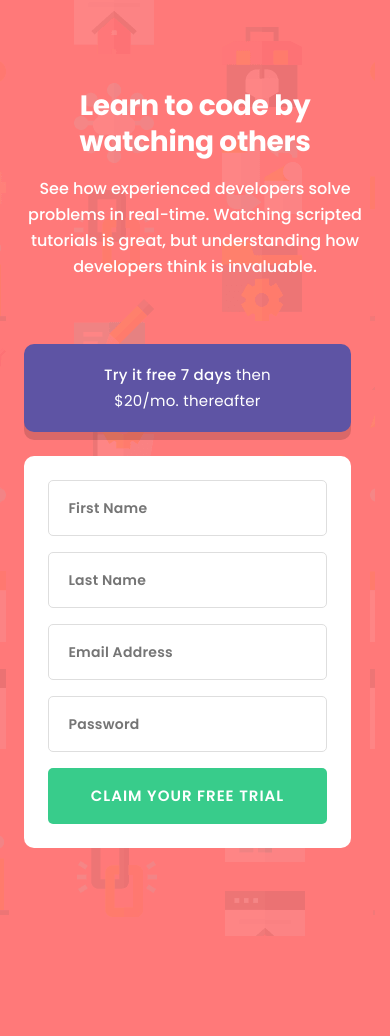
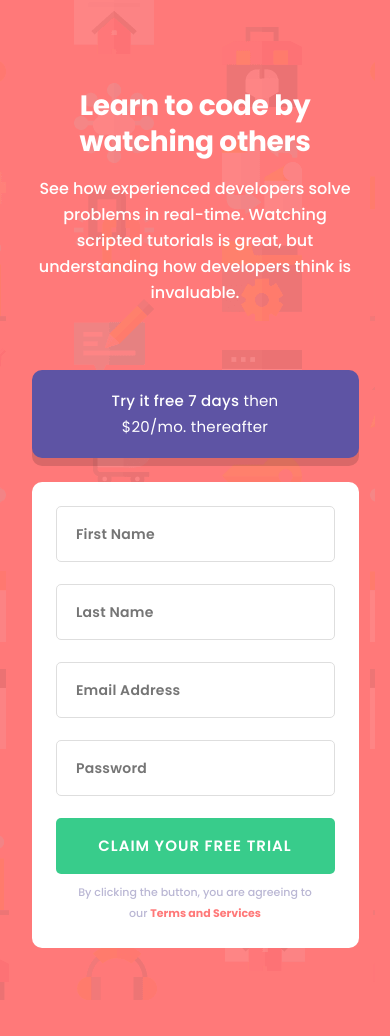
Before and after one commit to giorgisilagadze/sign-up-form-React, a React (Vite) app: page / in a window 390 px wide. Before the commit the page ends 936 px from the top, so only its background shows below. Built offline with nearby package versions, Linux system fonts and the light colour scheme.

Commit message:
mobile version is done

```diff
--- a/src/App.jsx
+++ b/src/App.jsx
@@ -2,6 +2,7 @@ import { GlobalStyles } from "./styled-components/Global.Styled";
 import { Helmet } from "react-helmet";
 import Title from "./components/Title";
 import SignUp from "./components/SignUp";
+import { MainDiv } from "./styled-components/Title.Styled";
 
 function App() {
   return (
@@ -13,10 +14,10 @@ function App() {
         />
       </Helmet>
       <GlobalStyles />
-      <div>
+      <MainDiv>
         <Title />
         <SignUp />
-      </div>
+      </MainDiv>
     </>
   );
 }
--- a/src/components/SignUp.jsx
+++ b/src/components/SignUp.jsx
@@ -4,6 +4,9 @@ import {
   SignUpDiv,
   StyledInput,
   StyledSubmit,
+  Terms,
+  TermsSpan,
+  ErrorTxt,
 } from "../styled-components/SignUp.Styled";
 import { useForm } from "react-hook-form";
 import { yupResolver } from "@hookform/resolvers/yup";
@@ -57,35 +60,43 @@ export default function SignUp() {
             placeholder="First Name"
             {...register("firstName")}
             border={errors.firstName ? "#FF7979" : "#DEDEDE"}
+            bg={errors.firstName ? "./images/icon-error.svg" : ""}
           />
-          <p>{errors.firstName?.message}</p>
+          <ErrorTxt>{errors.firstName?.message}</ErrorTxt>
 
           <StyledInput
             type="text"
             placeholder="Last Name"
             {...register("lastName")}
             border={errors.lastName ? "#FF7979" : "#DEDEDE"}
+            bg={errors.lastName ? "./images/icon-error.svg" : ""}
           />
-          <p>{errors.lastName?.message}</p>
+          <ErrorTxt>{errors.lastName?.message}</ErrorTxt>
 
           <StyledInput
             type="email"
             placeholder="Email Address"
             {...register("email")}
             border={errors.email ? "#FF7979" : "#DEDEDE"}
+            bg={errors.email ? "./images/icon-error.svg" : ""}
           />
-          <p>{errors.email?.message}</p>
+          <ErrorTxt>{errors.email?.message}</ErrorTxt>
 
           <StyledInput
             type="password"
             placeholder="Password"
             {...register("password")}
             border={errors.password ? "#FF7979" : "#DEDEDE"}
+            bg={errors.password ? "./images/icon-error.svg" : ""}
           />
-          <p>{errors.password?.message}</p>
+          <ErrorTxt>{errors.password?.message}</ErrorTxt>
 
           <StyledSubmit>CLAIM YOUR FREE TRIAL</StyledSubmit>
         </form>
+        <Terms>
+          By clicking the button, you are agreeing to our{" "}
+          <TermsSpan>Terms and Services</TermsSpan>
+        </Terms>
       </SignUpDiv>
     </div>
   );
--- a/src/styled-components/Global.Styled.js
+++ b/src/styled-components/Global.Styled.js
@@ -17,7 +17,5 @@ export const GlobalStyles = createGlobalStyle`
         height: 100%;
         display: flex;
         justify-content: center;
-        /* align-items: center; */
-        padding: 88px 24px;
     }
 `
--- a/src/styled-components/SignUp.Styled.js
+++ b/src/styled-components/SignUp.Styled.js
@@ -45,6 +45,10 @@ export const StyledInput = styled.input`
     line-height: 26px;
     letter-spacing: 0.25px;
     color: #3D3B48;
+    background-image: url(${({bg}) => bg});
+    background-repeat: no-repeat;
+    background-position: top 16px right 10px;
+
 
     &:focus {
         outline: none;
@@ -64,3 +68,30 @@ export const StyledSubmit  = styled.button`
     color: white;
     background-color: #38CC8B;
 `
+
+export const Terms = styled.p`
+    margin-top: 8px;
+    font-weight: 500;
+    font-size: 11px;
+    line-height: 21px;
+    color: #BAB7D4;
+    text-align: center;
+    padding: 0px 15px;
+`
+
+export const TermsSpan = styled.span`
+    font-weight: 700;
+    font-size: 11px;
+    line-height: 21px;
+    color: #FF7979;
+`
+
+export const ErrorTxt = styled.p`
+    font-family: 500;
+    font-style: italic;
+    font-size: 11px;
+    line-height: 16.5px;
+    margin-top: 6px;
+    text-align: right;
+    color: #FF7979;
+`
--- a/src/styled-components/Title.Styled.js
+++ b/src/styled-components/Title.Styled.js
@@ -19,3 +19,9 @@ export const StyledText = styled.p`
     margin-top: 16px;
 
 `
+
+export const MainDiv = styled.div`
+    width: 375px;
+    padding: 88px 24px;
+
+`
```
